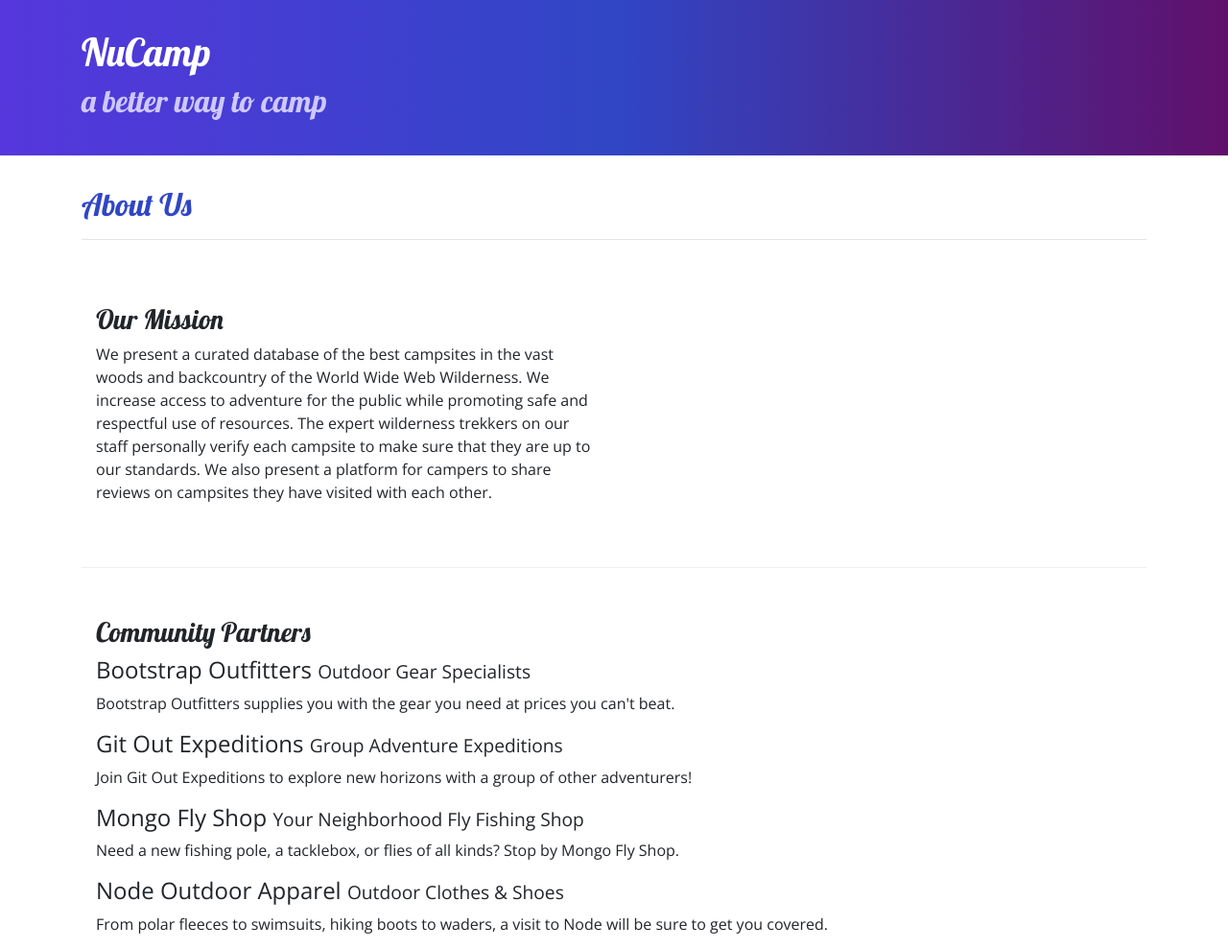
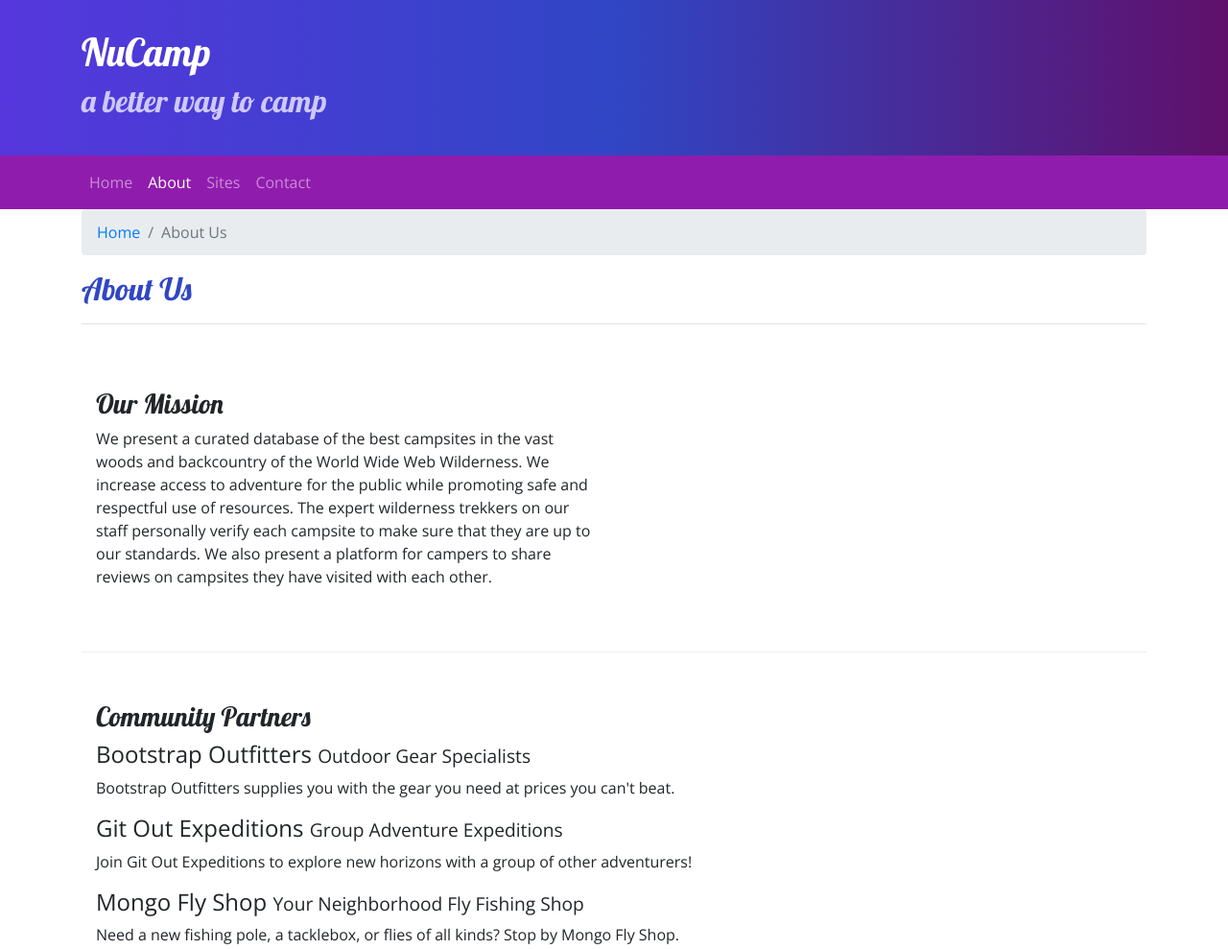
Before and after one commit to hiluck4/2-Bootstrap, a website: page aboutus.html in a window 1280 px wide. Shown: the top 989 px of the page at 96% size. Drawn offline with nearby package versions, Linux system fonts and the light colour scheme.

Commit message:
Navbar and Breadcrumbs

```diff
--- a/aboutus.html
+++ b/aboutus.html
@@ -28,9 +28,30 @@
         </div>
     </header>
 
+    <nav class="navbar navbar-expand-sm navbar-dark sticky-top">
+        <div class="container">
+            <div class="collapse navbar-collapse" id="nucapNavbar">
+                <ul class="navbar-nav">
+                    <li class="nav-item"><a class="nav-link" href="index.html">Home</a></li>
+                    <li class="nav-item active"><a class="nav-link" href="#">About</a></li>
+                    <li class="nav-item"><a class="nav-link" href="#">Sites</a></li>
+                    <li class="nav-item"><a class="nav-link" href="#">Contact</a></li>
+                </ul>
+            </div>
+        </div>
+
+        <button class="navbar-toggler ml-auto" type="button" data-toggle="collapse" data-target="#nucampNavbar">
+            <span class="navbar-toggler-icon"></span>
+        </button>
+    </nav>
+
     <div class="container">
         <div class="row">
             <div class="col-lg">
+                <ol class="breadcrumb">
+                    <li class="breadcrumb-item"><a href="index.html">Home</a></li>
+                    <li class="breadcrumb-item active">About Us</li>
+                </ol>
                <h2>About Us</h2>
                <hr />
             </div>
--- a/css/styles.css
+++ b/css/styles.css
@@ -23,6 +23,7 @@
     padding: 30px;
     background-image: linear-gradient(to right, #5637DD, #3046C5, #60106B);
     color: white;
+    margin: 0;
 }
 
 .row-content {
@@ -30,3 +31,7 @@
     border-bottom: 1px ridge;
     min-height: 200px;
 }
+
+.navbar {
+    background-color: #901CAD;
+}
```
Also changed, not shown: index.html (+17 -0 lines).
